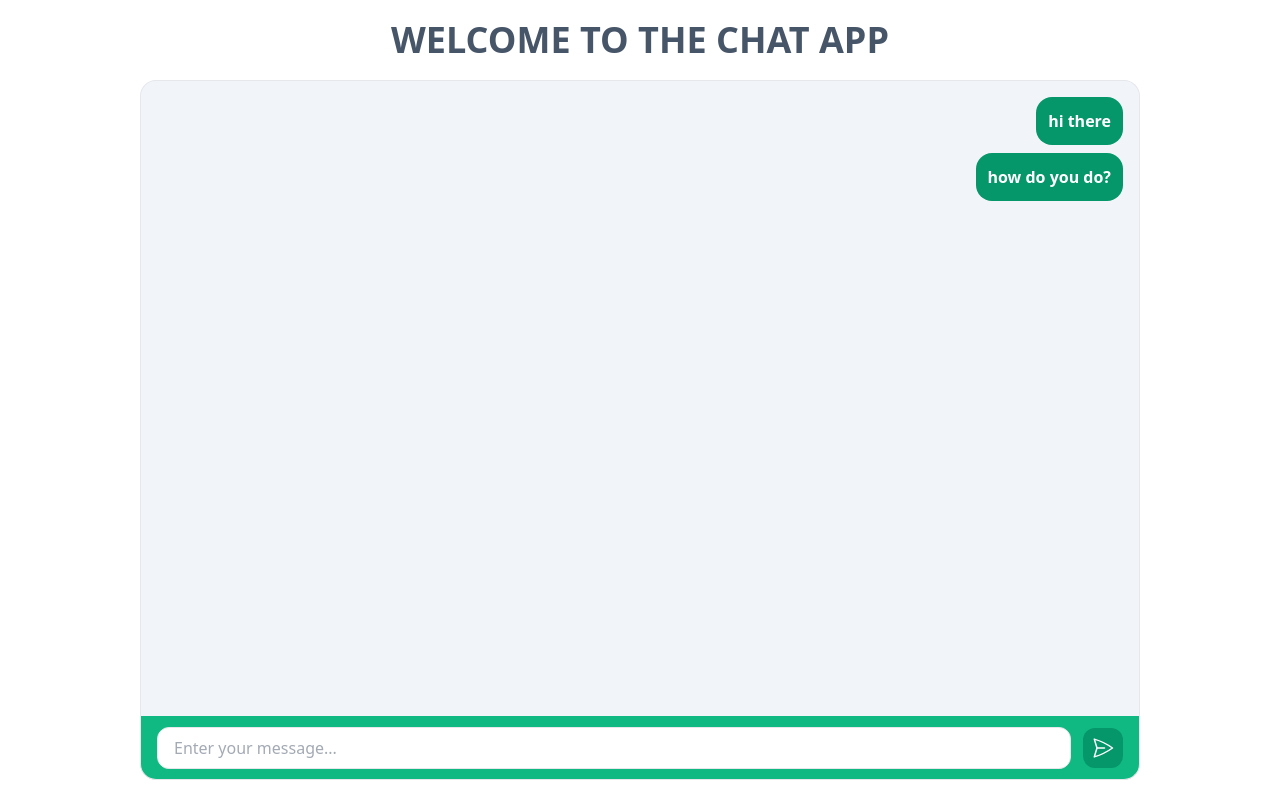
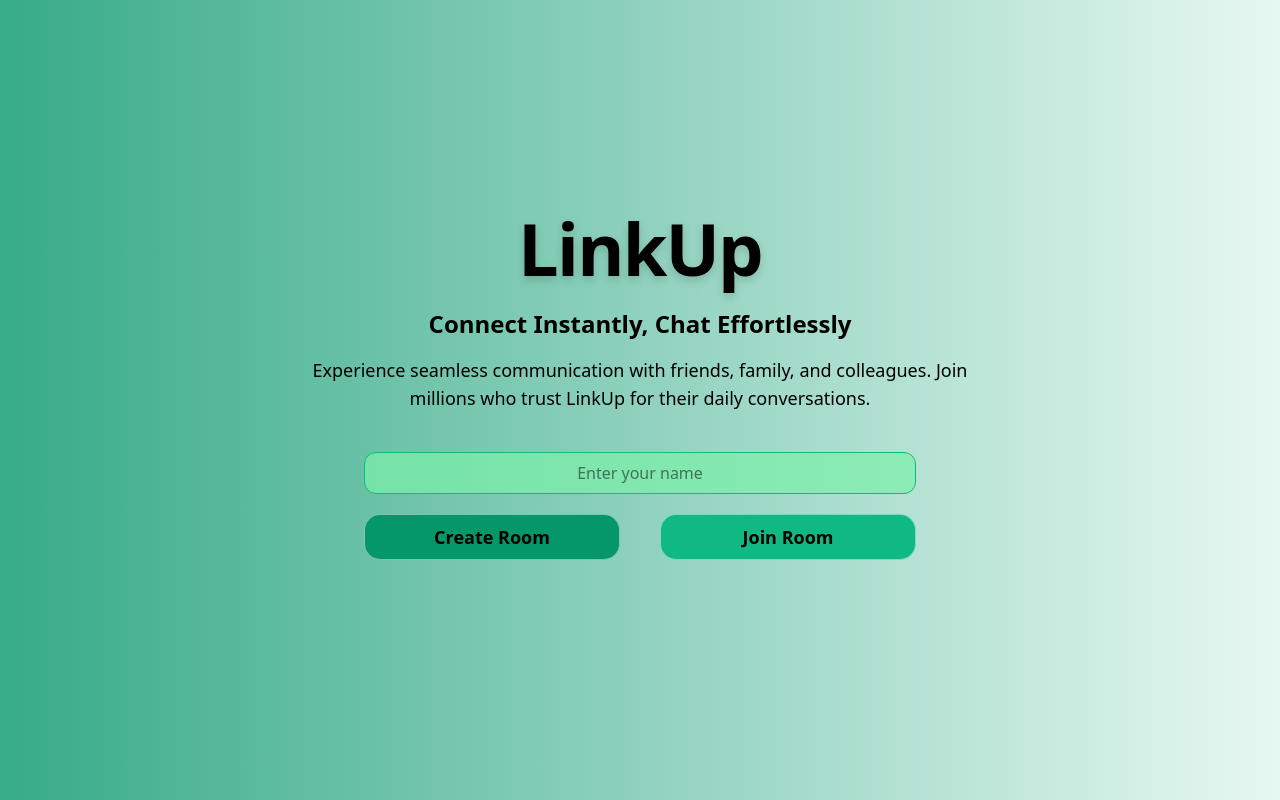
Before and after one commit to Bhumesh01/chatApp, a React (Vite) app in the folder client/: page /chat in a window 1280 px wide. Built offline with nearby package versions, Linux system fonts and the light colour scheme; no server answers.

Commit message:
Designed Home Page

```diff
--- a/client/src/App.tsx
+++ b/client/src/App.tsx
@@ -1,52 +1,10 @@
-import { SendIcon } from "./Icons/sendIcon"
-import { useEffect, useRef, useState } from "react"
+import HomePage from "./Pages/Home"
+import ChatPage from "./Pages/Chat"
+export default function App() {
 
-export default function App() {
-  const [messages, setMessages] = useState<string[]>(["hi there", "how do you do?"]);
-  const inputRef = useRef<HTMLInputElement>(null);
-  const wsRef = useRef<WebSocket>(null);
-  useEffect(()=>{
-    const ws = new WebSocket("ws://localhost:8080");
-    wsRef.current = ws;
-    ws.onmessage = (event)=>{
-      setMessages(m=>[...m, event.data]);
-    };
-    ws.onopen = ()=>{
-      ws.send(JSON.stringify({
-        "type": "join",
-        "payload":{
-          "roomId": "1234"
-        }
-      }))
-    }
-    return ()=>{
-      ws.close();
-    }
-  }, [])
   return (
-    <div className="flex flex-col bg-bg h-screen p-5 sm:pl-15 sm:pr-15 lg:pl-35 lg:pr-35">
-      <div className="h-auto text-text font-bold text-2xl sm:text-3xl lg:text-4xl flex items-center justify-center mb-5">
-        WELCOME TO THE CHAT APP
-      </div>
-      <div className="flex-1 bg-card border border-borderCard border-b-0 rounded-t-2xl overflow-y-auto p-4">
-        {messages.map((message, id)=><div key={id} className="p-3 rounded-2xl font-semibold bg-bgPrimary text-bg w-fit ml-auto mb-2">{message}</div>)}
-      </div>
-      <div className="h-16 bg-bgSecondary border border-t-0 border-borderCard rounded-b-2xl flex items-center gap-3 px-4">
-        <input ref={inputRef} className="flex-1 bg-white text-text px-4 py-2 border border-borderCard rounded-xl focus:outline-none focus:ring-2 focus:ring-bgPrimary focus:border-transparent" type="text" placeholder="Enter your message..." />
-        <button onClick={()=>{
-          const message= inputRef.current?.value;
-          if(message){
-            wsRef.current?.send(JSON.stringify({
-              "type": "chat",
-              "payload": {
-                "message": message
-              }
-            }));
-          }
-        }} className="bg-cardText hover:bg-opacity-90 text-white p-2 rounded-xl transition-colors duration-200 flex items-center justify-center" >
-          <SendIcon />
-        </button>
-      </div>
-    </div>
+    <>
+    <HomePage />
+    </>
   )
 }
--- /dev/null
+++ b/client/src/Pages/Chat.tsx
@@ -0,0 +1,52 @@
+import { SendIcon } from "../Icons/sendIcon"
+import { useEffect, useRef, useState } from "react"
+
+export default function ChatPage() {
+  const [messages, setMessages] = useState<string[]>(["hi there", "how do you do?"]);
+  const inputRef = useRef<HTMLInputElement>(null);
+  const wsRef = useRef<WebSocket>(null);
+  useEffect(()=>{
+    const ws = new WebSocket("ws://localhost:8080");
+    wsRef.current = ws;
+    ws.onmessage = (event)=>{
+      setMessages(m=>[...m, event.data]);
+    };
+    ws.onopen = ()=>{
+      ws.send(JSON.stringify({
+        "type": "join",
+        "payload":{
+          "roomId": "1234"
+        }
+      }))
+    }
+    return ()=>{
+      ws.close();
+    }
+  }, [])
+  return (
+    <div className="flex flex-col bg-bg h-screen p-5 sm:pl-15 sm:pr-15 lg:pl-35 lg:pr-35">
+      <div className="h-auto text-text font-bold text-2xl sm:text-3xl lg:text-4xl flex items-center justify-center mb-5">
+        WELCOME TO THE CHAT APP
+      </div>
+      <div className="flex-1 bg-card border border-borderCard border-b-0 rounded-t-2xl overflow-y-auto p-4">
+        {messages.map((message, id)=><div key={id} className="p-3 rounded-2xl font-semibold bg-bgPrimary text-bg w-fit ml-auto mb-2">{message}</div>)}
+      </div>
+      <div className="h-16 bg-bgSecondary border border-t-0 border-borderCard rounded-b-2xl flex items-center gap-3 px-4">
+        <input ref={inputRef} className="flex-1 bg-white text-text px-4 py-2 border border-borderCard rounded-xl focus:outline-none focus:ring-2 focus:ring-bgPrimary focus:border-transparent" type="text" placeholder="Enter your message..." />
+        <button onClick={()=>{
+          const message= inputRef.current?.value;
+          if(message){
+            wsRef.current?.send(JSON.stringify({
+              "type": "chat",
+              "payload": {
+                "message": message
+              }
+            }));
+          }
+        }} className="bg-cardText hover:bg-opacity-90 text-white p-2 rounded-xl transition-colors duration-200 flex items-center justify-center" >
+          <SendIcon />
+        </button>
+      </div>
+    </div>
+  )
+}
--- /dev/null
+++ b/client/src/Pages/Home.tsx
@@ -0,0 +1,25 @@
+export default function HomePage() {
+  return (
+    <div className="h-screen bg-linear-to-r/srgb from-bgPrimary/80 to-bgSecondary/10 flex justify-center items-center flex-col">
+      <div className="max-w-6xl mx-auto text-center">
+        <h1 className="text-6xl md:text-7xl font-extrabold mb-6 text-accent drop-shadow-lg tracking-tight">LinkUp</h1>
+          <div className="text-xl md:text-2xl mb-4 max-w-3xl mx-auto font-semibold">
+            Connect Instantly, Chat Effortlessly
+          </div>
+          <div className="text-lg mb-8 max-w-2xl mx-auto">
+            Experience seamless communication with friends, family, and colleagues. Join millions who trust LinkUp for
+            their daily conversations.
+          </div>
+        </div>
+        <div className="flex justify-center flex-col p-2">
+            <div>
+                <input className="text-center border border-bgSecondary focus:border-bgSecondary outline-0 w-full rounded-xl p-2 bg-green-300/70 focus:bg-green-300/35 focus:scale-110" type="text" placeholder="Enter your name" />
+            </div>
+            <div className="flex justify-center sm:justify-between w-full gap-10 mt-5 mb-5 flex-wrap items-center">
+                <button className="bg-bgPrimary border border-slate-100/50 w-3xs rounded-2xl p-2 pl-5 pr-5 font-semibold text-lg hover:bg-bgSecondary hover:scale-110 focus:scale-110 focus:bg-bgSecondary">Create Room</button>
+                <button className="bg-bgSecondary border border-slate-100/50 w-3xs rounded-2xl p-2 pl-5 pr-5 font-semibold text-lg hover:bg-bgPrimary focus:bg-bgPrimary hover:scale-110 focus:scale-110 ">Join Room</button>
+            </div>
+        </div>
+    </div>
+  )
+}
```
